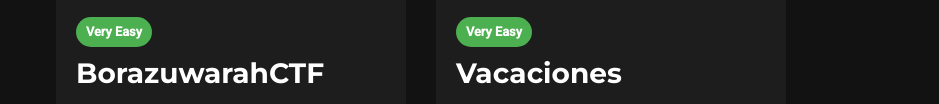
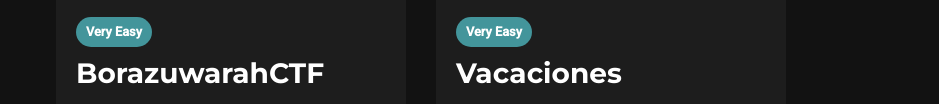
Before and after one commit to SSnoody/Portafolio-Personal-, a plain HTML site: page DockerLabs/WriteUps/dockerlabs.html in a window 1280 px wide. Shown: the part 403-507 px from the top of the page, without its empty margins (29-968 px from the left). Drawn offline with nearby package versions, Linux system fonts and the light colour scheme.

Commit message:
Update dockerlabs.html

```diff
--- a/DockerLabs/WriteUps/dockerlabs.html
+++ b/DockerLabs/WriteUps/dockerlabs.html
@@ -107,7 +107,7 @@
         margin-bottom: 10px;
     }
 
-    .difficulty.easy { background-color: #4CAF50; color: white; }
+    .difficulty.easy { background-color: #43959b; color: white; }
     .difficulty.medium { background-color: #FFC107; color: black; }
     .difficulty.hard { background-color: #F44336; color: white; }
 
```
